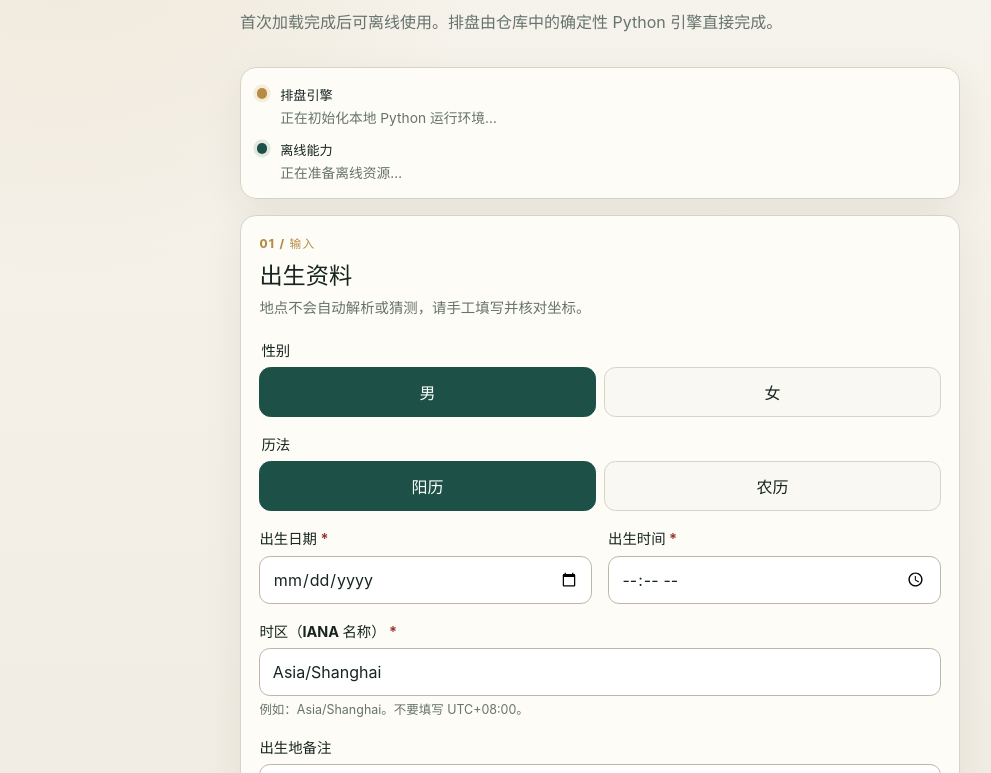
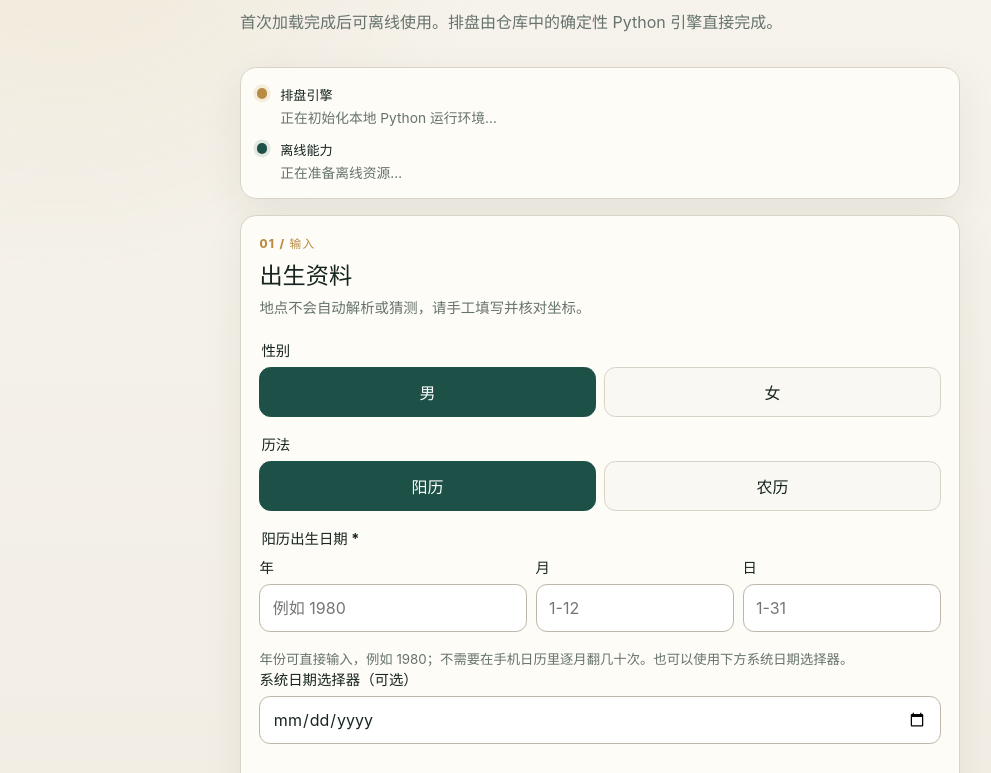
Before and after one commit to mqpmqp/mingli-agent, a website built with Vite: page web/pwa/index.html in a window 1280 px wide. Shown: the part 164-937 px from the top of the page, without its empty margins (40-1031 px from the left). Built offline with nearby package versions, Linux system fonts and the light colour scheme; files whose address does not match are found by name.

Commit message:
fix(pwa): add direct solar year month day inputs

```diff
--- a/web/pwa/index.html
+++ b/web/pwa/index.html
@@ -74,16 +74,33 @@
           </div>
         </fieldset>
 
-        <div class="form-grid">
-          <label class="field" data-testid="solar-date-row">
-            <span>出生日期 <b aria-hidden="true">*</b></span>
+        <fieldset class="solar-date-fields" data-testid="solar-date-row">
+          <legend>阳历出生日期 <b aria-hidden="true">*</b></legend>
+          <div class="lunar-date-grid">
+            <label class="field">
+              <span>年</span>
+              <input data-testid="solar-year" type="number" name="solar_year" min="1901" max="2099" step="1" inputmode="numeric" autocomplete="off" placeholder="例如 1980" />
+            </label>
+            <label class="field">
+              <span>月</span>
+              <input data-testid="solar-month" type="number" name="solar_month" min="1" max="12" step="1" inputmode="numeric" autocomplete="off" placeholder="1-12" />
+            </label>
+            <label class="field">
+              <span>日</span>
+              <input data-testid="solar-day" type="number" name="solar_day" min="1" max="31" step="1" inputmode="numeric" autocomplete="off" placeholder="1-31" />
+            </label>
+          </div>
+          <small>年份可直接输入，例如 1980；不需要在手机日历里逐月翻几十次。也可以使用下方系统日期选择器。</small>
+          <label class="field">
+            <span>系统日期选择器（可选）</span>
             <input data-testid="birth-date" type="date" name="birth_date" min="1901-01-01" max="2099-12-31" autocomplete="off" required />
           </label>
-          <label class="field">
-            <span>出生时间 <b aria-hidden="true">*</b></span>
-            <input data-testid="birth-time" type="time" name="birth_time" step="60" autocomplete="off" required />
-          </label>
-        </div>
+        </fieldset>
+
+        <label class="field">
+          <span>出生时间 <b aria-hidden="true">*</b></span>
+          <input data-testid="birth-time" type="time" name="birth_time" step="60" autocomplete="off" required />
+        </label>
 
         <fieldset class="lunar-date-fields" data-testid="lunar-date-fields" hidden>
           <legend>农历出生日期 <b aria-hidden="true">*</b></legend>
@@ -214,6 +231,7 @@
         <p>本工具只负责确定性排盘与结果导出；命理内容仅供传统文化研究与娱乐参考。</p>
       </footer>
     </main>
+    <script type="module" src="/src/solar-date-controls.ts"></script>
     <script type="module" src="/src/main.ts"></script>
   </body>
 </html>
```
